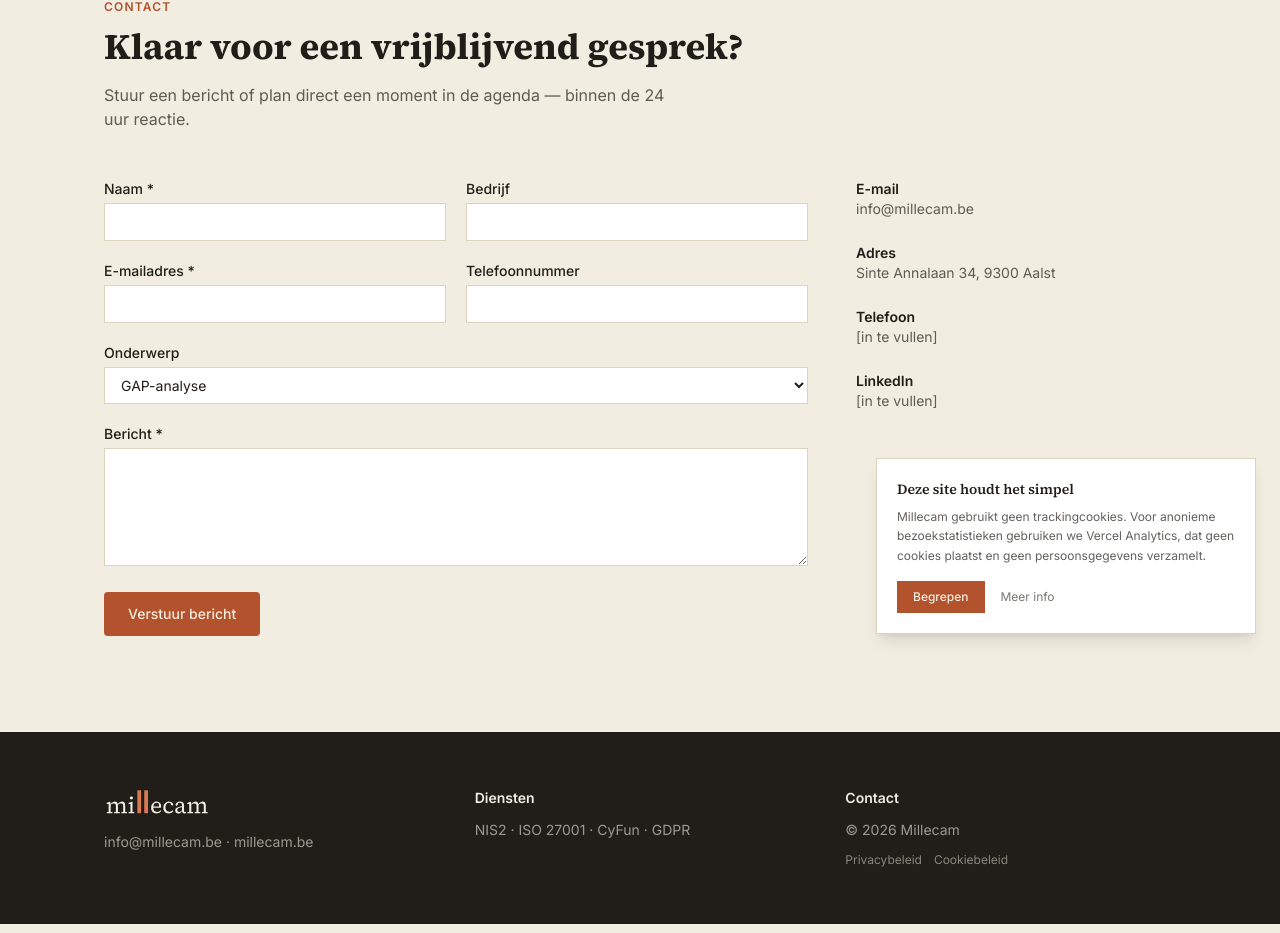
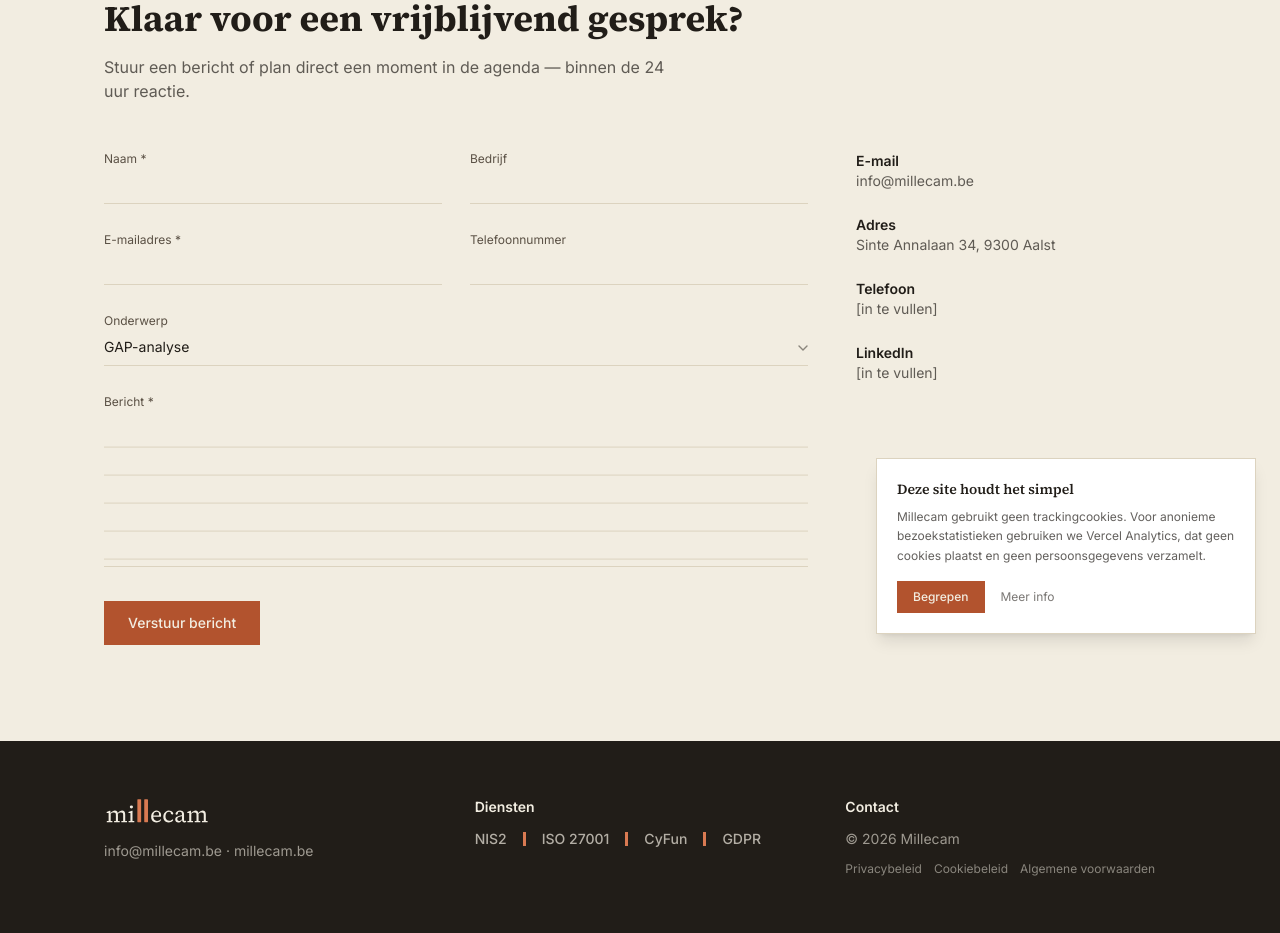
Before and after one commit to KamelenPanda/millecam, a Next.js app: page /contact in a window 1280 px wide. Shown: the part 150-1083 px from the top of the page. Built offline with nearby package versions, Linux system fonts and the light colour scheme.

Commit message:
Update om AI opvallende dingen te verwijderen

```diff
--- a/app/aanpak/page.tsx
+++ b/app/aanpak/page.tsx
@@ -1,6 +1,5 @@
 import type { Metadata } from "next";
 import Section from "@/components/Section";
-import Eyebrow from "@/components/Eyebrow";
 import Button from "@/components/Button";
 
 export const metadata: Metadata = {
@@ -37,7 +36,6 @@ export default function AanpakPage() {
   return (
     <>
       <Section className="pb-10 pt-16">
-        <Eyebrow>Aanpak</Eyebrow>
         <h1 className="max-w-2xl font-serif text-4xl font-bold text-ink">
           Hoe een traject bij Millecam verloopt
         </h1>
--- /dev/null
+++ b/app/algemene-voorwaarden/page.tsx
@@ -0,0 +1,137 @@
+import type { Metadata } from "next";
+import Section from "@/components/Section";
+
+export const metadata: Metadata = {
+  title: "Algemene voorwaarden — Millecam",
+  description: "De voorwaarden die van toepassing zijn op opdrachten bij Millecam.",
+};
+
+function H2({ n, children }: { n: string; children: string }) {
+  return (
+    <h2 className="mt-10 font-serif text-xl font-semibold text-ink">
+      <span className="text-terracotta">{n}. </span>
+      {children}
+    </h2>
+  );
+}
+function P({ children }: { children: React.ReactNode }) {
+  return <p className="mt-3 text-sm leading-relaxed text-ink/75">{children}</p>;
+}
+
+export default function AlgemeneVoorwaardenPage() {
+  return (
+    <Section className="pb-24 pt-16">
+      <div className="mx-auto w-full max-w-3xl">
+        <h1 className="font-serif text-4xl font-bold text-ink">Algemene voorwaarden</h1>
+        <p className="mt-4 text-sm text-muted">Laatst bijgewerkt: [datum invullen]</p>
+
+        <P>
+          Deze voorwaarden zijn van toepassing op elke offerte en overeenkomst tussen Millecam
+          (Robin Millecam, eenmanszaak, Sinte Annalaan 34, 9300 Aalst — hierna &quot;Millecam&quot;)
+          en een opdrachtgever, tenzij schriftelijk anders overeengekomen.
+        </P>
+
+        <H2 n="1">Toepassingsgebied</H2>
+        <P>
+          Deze algemene voorwaarden gelden voor alle diensten van Millecam, waaronder GAP-analyses,
+          implementatietrajecten, DPO-as-a-Service, tabletop exercises en fractional
+          GRC-ondersteuning. Afwijkende voorwaarden van de opdrachtgever zijn niet van toepassing,
+          tenzij Millecam deze schriftelijk aanvaardt.
+        </P>
+
+        <H2 n="2">Totstandkoming van de overeenkomst</H2>
+        <P>
+          Een offerte van Millecam is vrijblijvend en geldig gedurende 30 dagen, tenzij anders
+          vermeld. De overeenkomst komt tot stand na schriftelijke bevestiging door de
+          opdrachtgever (inclusief per e-mail), of door de feitelijke aanvang van de werkzaamheden.
+        </P>
+
+        <H2 n="3">Uitvoering van de opdracht</H2>
+        <P>
+          Millecam voert de opdracht uit naar best vermogen, op basis van een inspanningsverbintenis
+          — niet een resultaatsverbintenis, tenzij uitdrukkelijk anders overeengekomen. De
+          opdrachtgever bezorgt tijdig de informatie, documenten en toegang die redelijkerwijs nodig
+          zijn voor de uitvoering. Vertraging die het gevolg is van laattijdige medewerking van de
+          opdrachtgever kan niet aan Millecam worden toegerekend.
+        </P>
+
+        <H2 n="4">Prijs en betaling</H2>
+        <P>
+          Prijzen worden vermeld exclusief btw, tenzij anders aangegeven. Facturen zijn betaalbaar
+          binnen 30 dagen na factuurdatum. Bij laattijdige betaling is van rechtswege en zonder
+          voorafgaande ingebrekestelling een verwijlintrest van 1% per maand verschuldigd, vermeerderd
+          met een forfaitaire schadevergoeding van 10% van het factuurbedrag (met een minimum van
+          &euro;75).
+        </P>
+
+        <H2 n="5">Duur en beëindiging</H2>
+        <P>
+          Een opdracht loopt voor de duur die in de offerte of overeenkomst is vastgelegd. Bij
+          doorlopende dienstverlening (zoals DPO-as-a-Service of fractional ondersteuning) geldt een
+          opzegtermijn van 30 dagen, tenzij anders overeengekomen. Beide partijen kunnen de
+          overeenkomst met onmiddellijke ingang beëindigen bij een ernstige tekortkoming van de
+          andere partij die niet binnen 14 dagen na schriftelijke ingebrekestelling wordt hersteld.
+        </P>
+
+        <H2 n="6">Aansprakelijkheid</H2>
+        <P>
+          De aansprakelijkheid van Millecam voor schade die voortvloeit uit de uitvoering van een
+          opdracht is beperkt tot het bedrag dat voor die opdracht werd gefactureerd, en in elk geval
+          tot het bedrag dat de beroepsaansprakelijkheidsverzekering van Millecam uitkeert. Millecam
+          is niet aansprakelijk voor indirecte schade (zoals gederfde winst of reputatieschade). Deze
+          beperking geldt niet bij opzet of grove fout van Millecam.
+        </P>
+
+        <H2 n="7">Intellectuele eigendom</H2>
+        <P>
+          Rapporten, sjablonen, methodieken en andere werken die Millecam in het kader van een
+          opdracht ontwikkelt, blijven eigendom van Millecam, tenzij schriftelijk anders
+          overeengekomen. De opdrachtgever krijgt een gebruiksrecht voor eigen intern gebruik.
+          Onderliggende methodieken en generieke sjablonen van Millecam mogen ook bij andere klanten
+          hergebruikt worden.
+        </P>
+
+        <H2 n="8">Vertrouwelijkheid</H2>
+        <P>
+          Beide partijen behandelen alle vertrouwelijke informatie die zij van elkaar ontvangen met
+          de nodige zorgvuldigheid, en gebruiken deze uitsluitend in het kader van de opdracht. Deze
+          verplichting blijft gelden na afloop van de opdracht.
+        </P>
+
+        <H2 n="9">Verwerking van persoonsgegevens</H2>
+        <P>
+          Voor de verwerking van persoonsgegevens in het kader van een opdracht — en waar van
+          toepassing, een verwerkersovereenkomst — verwijst Millecam naar het{" "}
+          <a className="text-terracotta hover:underline" href="/privacybeleid">privacybeleid</a>.
+        </P>
+
+        <H2 n="10">Overmacht</H2>
+        <P>
+          Geen van beide partijen is aansprakelijk voor een tekortkoming die het gevolg is van
+          overmacht — een omstandigheid buiten haar redelijke controle die de uitvoering van de
+          opdracht tijdelijk of blijvend verhindert.
+        </P>
+
+        <H2 n="11">Wijziging van deze voorwaarden</H2>
+        <P>
+          Millecam kan deze algemene voorwaarden wijzigen. De versie die van toepassing was op het
+          moment van het sluiten van de overeenkomst blijft gelden voor die overeenkomst, tenzij
+          partijen anders overeenkomen.
+        </P>
+
+        <H2 n="12">Toepasselijk recht en bevoegde rechtbank</H2>
+        <P>
+          Op elke overeenkomst met Millecam is het Belgisch recht van toepassing. Geschillen worden
+          voorgelegd aan de bevoegde rechtbank van de zetel van Millecam, onverminderd het recht van
+          Millecam om een geschil voor te leggen aan de rechtbank van de woon- of vestigingsplaats
+          van de opdrachtgever.
+        </P>
+
+        <P>
+          Vragen over deze voorwaarden? Mail naar{" "}
+          <a className="text-terracotta hover:underline" href="mailto:info@millecam.be">info@millecam.be</a>.
+        </P>
+      </div>
+    </Section>
+  );
+}
--- a/app/contact/page.tsx
+++ b/app/contact/page.tsx
@@ -1,6 +1,5 @@
 import type { Metadata } from "next";
 import Section from "@/components/Section";
-import Eyebrow from "@/components/Eyebrow";
 import ContactForm from "@/components/ContactForm";
 
 export const metadata: Metadata = {
@@ -11,7 +10,6 @@ export const metadata: Metadata = {
 export default function ContactPage() {
   return (
     <Section className="pb-24 pt-16">
-      <Eyebrow>Contact</Eyebrow>
       <h1 className="max-w-2xl font-serif text-4xl font-bold text-ink">
         Klaar voor een vrijblijvend gesprek?
       </h1>
--- a/app/cookiebeleid/page.tsx
+++ b/app/cookiebeleid/page.tsx
@@ -1,6 +1,5 @@
 import type { Metadata } from "next";
 import Section from "@/components/Section";
-import Eyebrow from "@/components/Eyebrow";
 
 export const metadata: Metadata = {
   title: "Cookiebeleid — Millecam",
@@ -18,7 +17,6 @@ export default function CookiebeleidPage() {
   return (
     <Section className="pb-24 pt-16">
       <div className="mx-auto w-full max-w-3xl">
-        <Eyebrow>Juridisch</Eyebrow>
         <h1 className="font-serif text-4xl font-bold text-ink">Cookiebeleid</h1>
         <p className="mt-4 text-sm text-muted">Laatst bijgewerkt: [datum invullen]</p>
 
--- a/app/diensten/page.tsx
+++ b/app/diensten/page.tsx
@@ -1,6 +1,5 @@
 import type { Metadata } from "next";
 import Section from "@/components/Section";
-import Eyebrow from "@/components/Eyebrow";
 import Button from "@/components/Button";
 import ServiceCard from "@/components/ServiceCard";
 
@@ -53,7 +52,6 @@ export default function DienstenPage() {
   return (
     <>
       <Section className="pb-10 pt-16">
-        <Eyebrow>Diensten</Eyebrow>
         <h1 className="max-w-2xl font-serif text-4xl font-bold text-ink">
           Van een eerste GAP-analyse tot doorlopende ondersteuning
         </h1>
--- a/app/over/page.tsx
+++ b/app/over/page.tsx
@@ -1,6 +1,5 @@
 import type { Metadata } from "next";
 import Section from "@/components/Section";
-import Eyebrow from "@/components/Eyebrow";
 import Button from "@/components/Button";
 
 export const metadata: Metadata = {
@@ -11,7 +10,6 @@ export const metadata: Metadata = {
 export default function OverPage() {
   return (
     <Section className="pb-24 pt-16">
-      <Eyebrow>Over Millecam</Eyebrow>
       <h1 className="max-w-2xl font-serif text-4xl font-bold text-ink">Over Millecam</h1>
 
       <div className="mt-8 max-w-2xl space-y-6 text-ink/80">
--- a/app/page.tsx
+++ b/app/page.tsx
@@ -1,8 +1,8 @@
 import Link from "next/link";
 import Section from "@/components/Section";
-import Eyebrow from "@/components/Eyebrow";
 import Button from "@/components/Button";
 import ServiceCard from "@/components/ServiceCard";
+import FrameworkList from "@/components/FrameworkList";
 
 const DIENSTEN = [
   {
@@ -62,8 +62,7 @@ export default function HomePage() {
   return (
     <>
       {/* Hero */}
-      <Section className="pb-16 pt-20">
-        <Eyebrow>Governance · Risk · Compliance</Eyebrow>
+      <Section className="pb-16 pt-24">
         <h1 className="max-w-2xl font-serif text-5xl font-bold italic text-terracotta">
           Govern with confidence.
         </h1>
@@ -71,9 +70,7 @@ export default function HomePage() {
           Onafhankelijke GRC-expertise voor KMO&apos;s die compliance niet zelf kunnen opbouwen — maar wel
           moeten aantonen.
         </p>
-        <p className="mt-4 text-sm font-medium tracking-wide text-muted">
-          NIS2 · ISO 27001 · CyFun · GDPR
-        </p>
+        <FrameworkList items={["NIS2", "ISO 27001", "CyFun", "GDPR"]} className="mt-7" />
         <Button href="/contact" variant="primary" className="mt-8">
           Plan een gratis kennismaking
         </Button>
@@ -108,7 +105,7 @@ export default function HomePage() {
           ))}
         </div>
         <Link href="/diensten" className="mt-8 inline-block text-sm font-medium text-terracotta hover:underline">
-          Bekijk alle diensten →
+          Bekijk alle diensten
         </Link>
       </Section>
 
@@ -154,7 +151,7 @@ export default function HomePage() {
           ))}
         </div>
         <Link href="/aanpak" className="mt-8 inline-block text-sm font-medium text-terracotta hover:underline">
-          Lees meer over de aanpak →
+          Lees meer over de aanpak
         </Link>
       </Section>
 
--- a/app/privacybeleid/page.tsx
+++ b/app/privacybeleid/page.tsx
@@ -1,6 +1,5 @@
 import type { Metadata } from "next";
 import Section from "@/components/Section";
-import Eyebrow from "@/components/Eyebrow";
 
 export const metadata: Metadata = {
   title: "Privacybeleid — Millecam",
@@ -18,7 +17,6 @@ export default function PrivacybeleidPage() {
   return (
     <Section className="pb-24 pt-16">
       <div className="mx-auto w-full max-w-3xl">
-        <Eyebrow>Juridisch</Eyebrow>
         <h1 className="font-serif text-4xl font-bold text-ink">Privacybeleid</h1>
         <p className="mt-4 text-sm text-muted">Laatst bijgewerkt: [datum invullen]</p>
 
--- a/components/Button.tsx
+++ b/components/Button.tsx
@@ -10,7 +10,7 @@ type ButtonProps = {
 
 /** Brand rule: at most one primary (terracotta) CTA per screen. Use "secondary" for anything else. */
 export default function Button({ href, children, variant = "primary", className = "" }: ButtonProps) {
-  const base = "inline-flex items-center justify-center rounded px-6 py-3 text-sm font-medium transition-colors";
+  const base = "inline-flex items-center justify-center px-6 py-3 text-sm font-medium transition-colors";
   const styles =
     variant === "primary"
       ? "bg-terracotta text-paper hover:bg-terracotta-light"
--- a/components/ContactForm.tsx
+++ b/components/ContactForm.tsx
@@ -11,6 +11,13 @@ const ONDERWERPEN = [
 ];
 
 type Status = "idle" | "sending" | "sent" | "error";
+
+// Shared underline treatment for text/email/tel/select fields — a ruled
+// field instead of a boxed input, closer to a paper form than a default
+// web-form control.
+const fieldClass =
+  "w-full rounded-none border-0 border-b border-line bg-transparent px-0 py-2 text-sm text-ink " +
+  "transition-colors focus:border-ink focus:outline-none focus:ring-0";
 
 export default function ContactForm() {
   const [status, setStatus] = useState<Status>("idle");
@@ -45,41 +52,54 @@ export default function ContactForm() {
   }
 
   return (
-    <form onSubmit={handleSubmit} className="space-y-5">
-      <div className="grid gap-5 sm:grid-cols-2">
+    <form onSubmit={handleSubmit} className="space-y-7">
+      <div className="grid gap-7 sm:grid-cols-2">
         <Field label="Naam" name="naam" required />
         <Field label="Bedrijf" name="bedrijf" />
       </div>
-      <div className="grid gap-5 sm:grid-cols-2">
+      <div className="grid gap-7 sm:grid-cols-2">
         <Field label="E-mailadres" name="email" type="email" required />
         <Field label="Telefoonnummer" name="telefoon" type="tel" />
       </div>
+
       <div>
-        <label className="mb-1 block text-sm font-medium text-ink" htmlFor="onderwerp">
+        <label className="block text-xs text-muted" htmlFor="onderwerp">
           Onderwerp
         </label>
-        <select
-          id="onderwerp"
-          name="onderwerp"
-          className="w-full border border-line bg-white px-3 py-2 text-sm text-ink focus:border-terracotta focus:outline-none"
-        >
+        <div className="relative">
+          <select id="onderwerp" name="onderwerp" className={`${fieldClass} appearance-none pr-6`}>
             {ONDERWERPEN.map((o) => (
               <option key={o} value={o}>
                 {o}
               </option>
             ))}
           </select>
+          <svg
+            className="pointer-events-none absolute right-0 top-1/2 h-2.5 w-2.5 -translate-y-1/2 text-ink/50"
+            viewBox="0 0 10 6"
+            fill="none"
+            aria-hidden="true"
+          >
+            <path d="M1 1l4 4 4-4" stroke="currentColor" strokeWidth="1.4" strokeLinecap="round" strokeLinejoin="round" />
+          </svg>
         </div>
+      </div>
+
       <div>
-        <label className="mb-1 block text-sm font-medium text-ink" htmlFor="bericht">
-          Bericht *
+        <label className="block text-xs text-muted" htmlFor="bericht">
+          Bericht {"*"}
         </label>
         <textarea
           id="bericht"
           name="bericht"
           required
           rows={5}
-          className="w-full border border-line bg-white px-3 py-2 text-sm text-ink focus:border-terracotta focus:outline-none"
+          className="w-full resize-none border-0 border-b border-line bg-transparent py-2 text-sm leading-7 text-ink outline-none focus:border-ink"
+          style={{
+            backgroundImage:
+              "repeating-linear-gradient(to bottom, transparent, transparent calc(1.75rem - 1px), #DCD3BF calc(1.75rem - 1px), #DCD3BF 1.75rem)",
+            backgroundPositionY: "0.6rem",
+          }}
         />
       </div>
 
@@ -92,7 +112,7 @@ export default function ContactForm() {
       <button
         type="submit"
         disabled={status === "sending"}
-        className="inline-flex items-center justify-center rounded bg-terracotta px-6 py-3 text-sm font-medium text-paper transition-colors hover:bg-terracotta-light disabled:opacity-60"
+        className="inline-flex items-center justify-center bg-terracotta px-6 py-3 text-sm font-medium text-paper transition-colors hover:bg-terracotta-light disabled:opacity-60"
       >
         {status === "sending" ? "Versturen..." : "Verstuur bericht"}
       </button>
@@ -113,16 +133,10 @@ function Field({
 }) {
   return (
     <div>
-      <label className="mb-1 block text-sm font-medium text-ink" htmlFor={name}>
+      <label className="block text-xs text-muted" htmlFor={name}>
         {label} {required && "*"}
       </label>
-      <input
-        id={name}
-        name={name}
-        type={type}
-        required={required}
-        className="w-full border border-line bg-white px-3 py-2 text-sm text-ink focus:border-terracotta focus:outline-none"
-      />
+      <input id={name} name={name} type={type} required={required} className={fieldClass} />
     </div>
   );
 }
--- a/components/Footer.tsx
+++ b/components/Footer.tsx
@@ -1,4 +1,5 @@
 import Logo from "./Logo";
+import FrameworkList from "./FrameworkList";
 
 export default function Footer() {
   return (
@@ -11,14 +12,15 @@ export default function Footer() {
           </div>
           <div>
             <p className="text-sm font-semibold">Diensten</p>
-            <p className="mt-3 text-sm text-paper/60">NIS2 · ISO 27001 · CyFun · GDPR</p>
+            <FrameworkList items={["NIS2", "ISO 27001", "CyFun", "GDPR"]} tone="paper" className="mt-3" />
           </div>
           <div>
             <p className="text-sm font-semibold">Contact</p>
             <p className="mt-3 text-sm text-paper/60">© {new Date().getFullYear()} Millecam</p>
-            <div className="mt-3 flex gap-3 text-xs text-paper/50">
+            <div className="mt-3 flex flex-wrap gap-3 text-xs text-paper/50">
               <a href="/privacybeleid" className="hover:text-paper hover:underline">Privacybeleid</a>
               <a href="/cookiebeleid" className="hover:text-paper hover:underline">Cookiebeleid</a>
+              <a href="/algemene-voorwaarden" className="hover:text-paper hover:underline">Algemene voorwaarden</a>
             </div>
           </div>
         </div>
--- /dev/null
+++ b/components/FrameworkList.tsx
@@ -0,0 +1,30 @@
+import { Fragment } from "react";
+
+type FrameworkListProps = {
+  items: string[];
+  tone?: "ink" | "paper";
+  className?: string;
+};
+
+/**
+ * Renders a list of frameworks (NIS2, ISO 27001, ...) separated by a short
+ * vertical rule instead of a middle dot ("·"). The rule echoes the wordmark's
+ * own pillar motif (the stylised double "l" in "mi-ll-ecam") rather than
+ * reaching for the generic "A · B · C" pattern — a small thing, but it ties
+ * this specific piece of chrome back to the brand instead of a default.
+ */
+export default function FrameworkList({ items, tone = "ink", className = "" }: FrameworkListProps) {
+  const textColor = tone === "ink" ? "text-ink/70" : "text-paper/70";
+  const ruleColor = tone === "ink" ? "bg-terracotta" : "bg-terracotta-light";
+
+  return (
+    <div className={`flex flex-wrap items-center gap-4 ${className}`}>
+      {items.map((item, i) => (
+        <Fragment key={item}>
+          {i > 0 && <span className={`h-3.5 w-[3px] ${ruleColor}`} aria-hidden="true" />}
+          <span className={`text-sm font-medium ${textColor}`}>{item}</span>
+        </Fragment>
+      ))}
+    </div>
+  );
+}
```
Also changed, not shown: 1 other file (tests, documents, lock files or other folders). Lines whose indentation alone changed are shown as unchanged.
